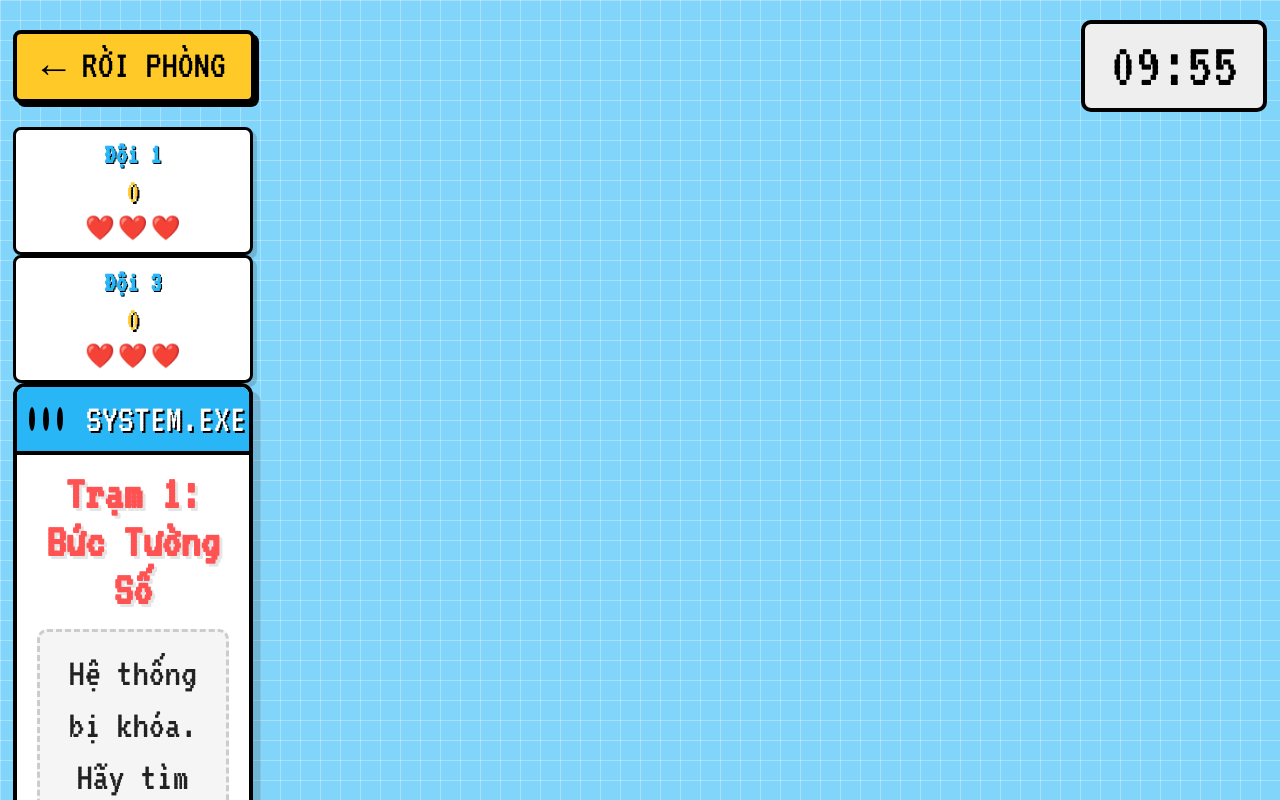
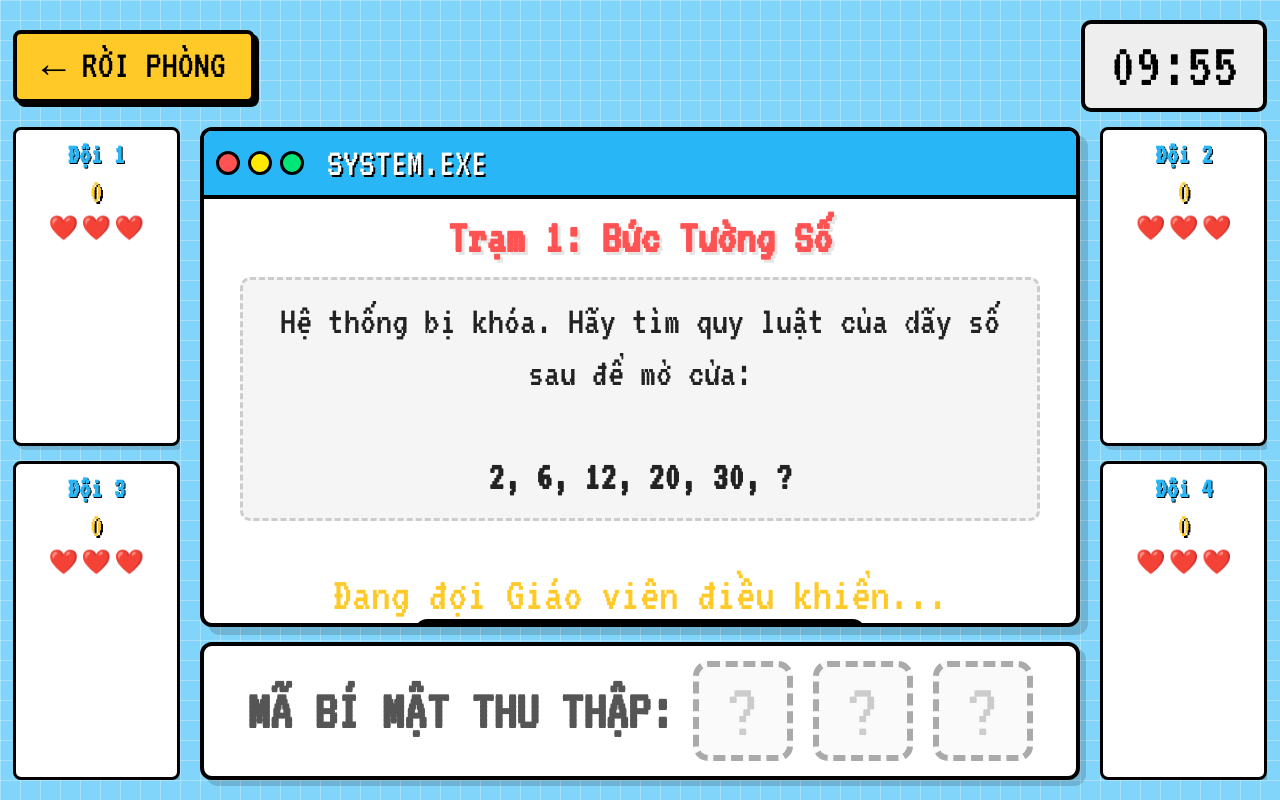
Before and after one commit to Hungne16/ARCADESCHOOL, a plain HTML site: page game1.html in a window 1280 px wide. Shown: the top 800 px of the page. Drawn offline with Linux system fonts and the light colour scheme.

Commit message:
Fix game1 layout breaking due to missing CSS classes and old CSS Grid layout

```diff
--- a/game1.css
+++ b/game1.css
@@ -46,16 +46,11 @@ body.flash-red {
 }
 
 .game-container {
-    width: 98%;
-    max-width: 1400px;
+    width: 98vw;
+    max-width: 1600px;
     height: 95vh;
-    display: grid;
-    grid-template-areas:
-        "header header"
-        "teams terminal"
-        "teams inventory";
-    grid-template-columns: 240px 1fr;
-    grid-template-rows: auto 1fr auto;
+    display: flex;
+    flex-direction: column;
     gap: 15px;
     z-index: 5;
 }
@@ -111,12 +106,27 @@ body.flash-red {
 /* =========================================
    TEAMS DASHBOARD
    ========================================= */
-.teams-dashboard {
-    grid-area: teams;
-    display: grid;
-    grid-template-columns: 1fr 1fr;
-    gap: 8px;
-    align-content: flex-start;
+.main-split {
+    display: flex;
+    flex-grow: 1;
+    gap: 20px;
+    min-height: 0;
+}
+
+.teams-side {
+    width: 200px;
+    display: flex;
+    flex-direction: column;
+    gap: 15px;
+    overflow-y: auto;
+}
+
+.center-content {
+    flex-grow: 1;
+    display: flex;
+    flex-direction: column;
+    gap: 15px;
+    min-width: 0;
 }
 
 .team-card {
```
